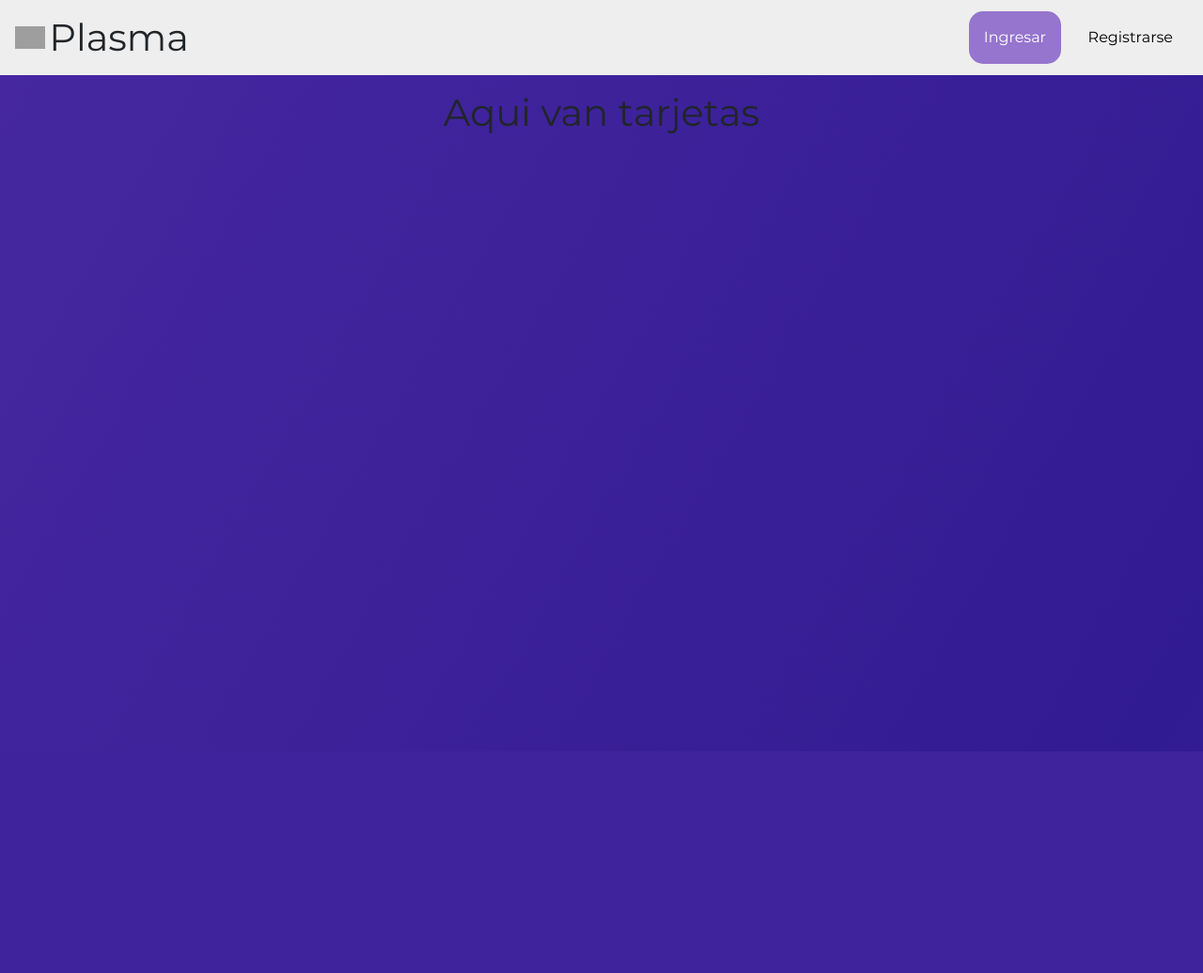
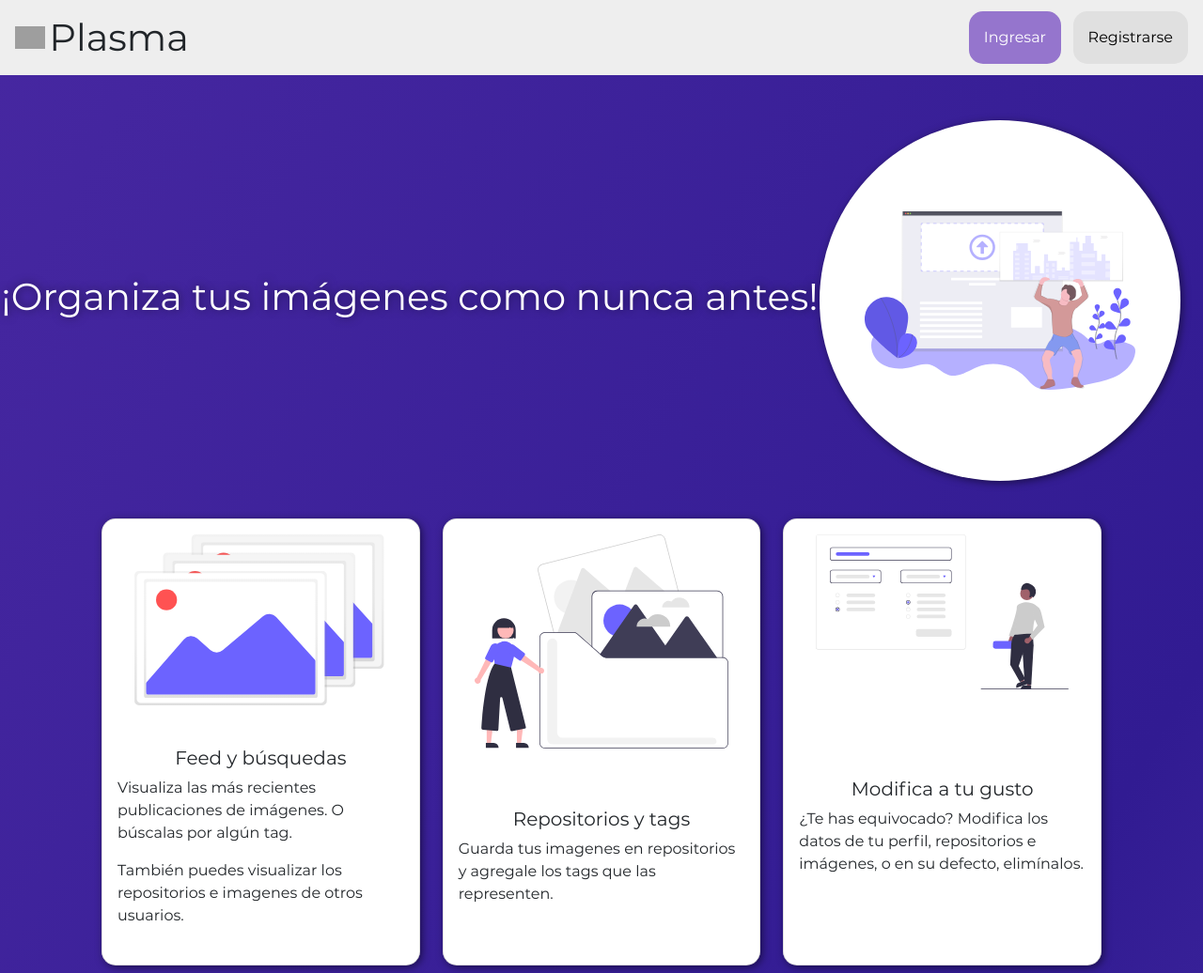
Before and after one commit to JoseAIG/plasma-web2, a Flask app: template templates/inicio.html in a window 1280 px wide. Shown: the whole page at 94% size. Before the commit the page ends 800 px from the top, so only its background shows below. Run offline with Flask 2, Linux system fonts and the light colour scheme; the template is opened without the code that fills it, so the values that code supplies are empty; some libraries are stand-ins or nearby versions; grey boxes are pictures that could not be loaded.

Commit message:
Vista inicio/landing
Concretada la vista de inicio/landing page. Agregados assets para esta vista junto a su propio css (inicio.css). Se ha ajustado el color del boton por defecto.

```diff
--- /dev/null
+++ b/static/styles/inicio.css
@@ -0,0 +1,40 @@
+.contenedor-info-inicio{
+    flex: 1;
+    text-align: center;
+    color: white;
+    text-shadow: 1px 0px 10px rgba(0, 0, 0, 0.5);
+}
+
+.contenedor-imagen-inicio{
+    display: flex;
+    margin-right: 1.5em;
+    align-items: center;
+    width: 30%;
+    background-color: white;
+    border-radius: 50%;
+    box-shadow: 2px 2px 8px rgba(0, 0, 0, 0.5);
+}
+
+.contenedor-imagen-inicio:before{
+    content: "";
+    padding-top: 100%;
+}
+
+.card{
+    width: auto;
+    box-shadow: 2px 2px 8px rgba(0, 0, 0, 0.5);
+}
+
+.card img{
+    width: 80%;
+    margin: auto;
+    margin-top: 1em;
+}
+
+.card-body{
+    margin: auto;
+}
+
+body{
+    padding-bottom: 3em;
+}
--- a/static/styles/style.css
+++ b/static/styles/style.css
@@ -46,11 +46,11 @@ button{
     border: none;
     padding: 1em;
     border-radius: 15px;
-    background-color: #eeeeee;
+    background-color: #e0e0e0;
     transition: background-color 1s;
 }
 button:hover{
-    background-color: #e0e0e0;
+    background-color: #bdbdbd;
 }
 button:focus{
     outline: none;
--- a/templates/inicio.html
+++ b/templates/inicio.html
@@ -1,9 +1,50 @@
 {% extends 'base.html' %}
 {% from 'elements/navbar.html' import navbar %}
+
+{% block styles %}
+    <link rel="stylesheet" href="../static/styles/inicio.css">
+{% endblock %}
 
 {% block title %} Plasma {% endblock %}
 
 {% block body %}
     {{ navbar("Ingresar","/login","Registrarse","/registro") }}
-    <h1 class="text-center mt-3">Aqui van tarjetas</h1>
+    <div class="d-flex mt-5" style="align-items: center;">
+        <div class="contenedor-info-inicio">
+            <h1>¡Organiza tus imágenes como nunca antes!</h1>
+        </div>
+        <div class="contenedor-imagen-inicio">
+            <img src="/static/assets/icons/inicio/dibujo-inicio.svg" class="w-75 mx-auto">
+        </div>
+    </div>
+    <div class="row row-cols-1 row-cols-md-3 g-4 mx-auto mt-3 mb-2" style="width: 85%;">
+        <div class="col mb-2">
+          <div class="card h-100">
+            <img src="/static/assets/icons/inicio/imagenes.svg" class="card-img-top" alt="...">
+            <div class="card-body d-flex flex-column align-items-center justify-content-center">
+              <h5 class="card-title ">Feed y búsquedas</h5>
+              <p class="card-text text-align-justify">Visualiza las más recientes publicaciones de imágenes. O búscalas por algún tag.</p>
+              <p class="card-text">También puedes visualizar los repositorios e imagenes de otros usuarios.</p>
+            </div>
+          </div>
+        </div>
+        <div class="col mb-2">
+          <div class="card h-100">
+            <img src="/static/assets/icons/inicio/repositorio-imagenes.svg" class="card-img-top" alt="...">
+            <div class="card-body d-flex flex-column align-items-center justify-content-center">
+              <h5 class="card-title">Repositorios y tags</h5>
+              <p class="card-text">Guarda tus imagenes en repositorios y agregale los tags que las representen.</p>
+            </div>
+          </div>
+        </div>
+        <div class="col mb-2">
+          <div class="card h-100">
+            <img src="/static/assets/icons/inicio/edicion-imagenes.svg" class="card-img-top" alt="...">
+            <div class="card-body d-flex flex-column align-items-center justify-content-center">
+              <h5 class="card-title">Modifica a tu gusto</h5>
+              <p class="card-text">¿Te has equivocado? Modifica los datos de tu perfil, repositorios e imágenes, o en su defecto, elimínalos.</p>
+            </div>
+          </div>
+        </div>
+    </div>
 {% endblock %}
```
Also changed, not shown: static/assets/icons/inicio/dibujo-inicio.svg (added), static/assets/icons/inicio/edicion-imagenes.svg (added), static/assets/icons/inicio/imagenes.svg (added), static/assets/icons/inicio/repositorio-imagenes.svg (added).
